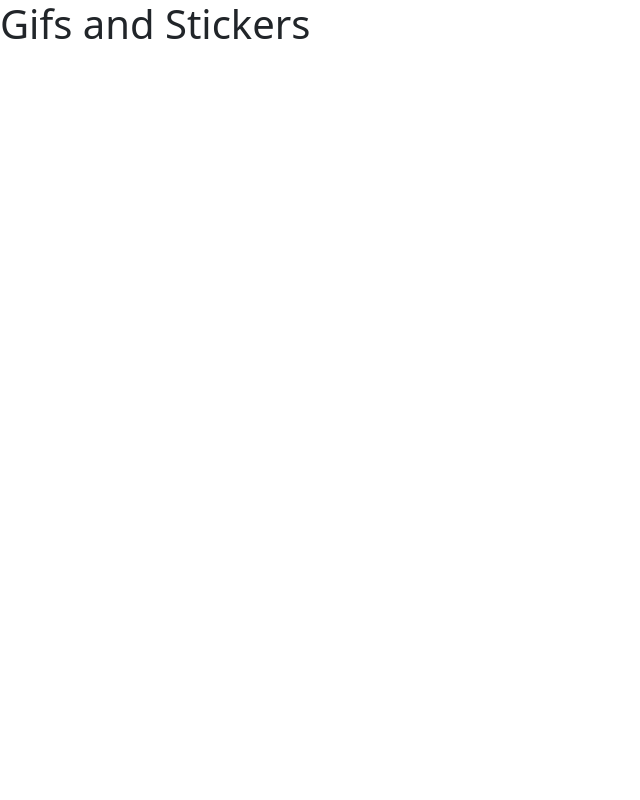
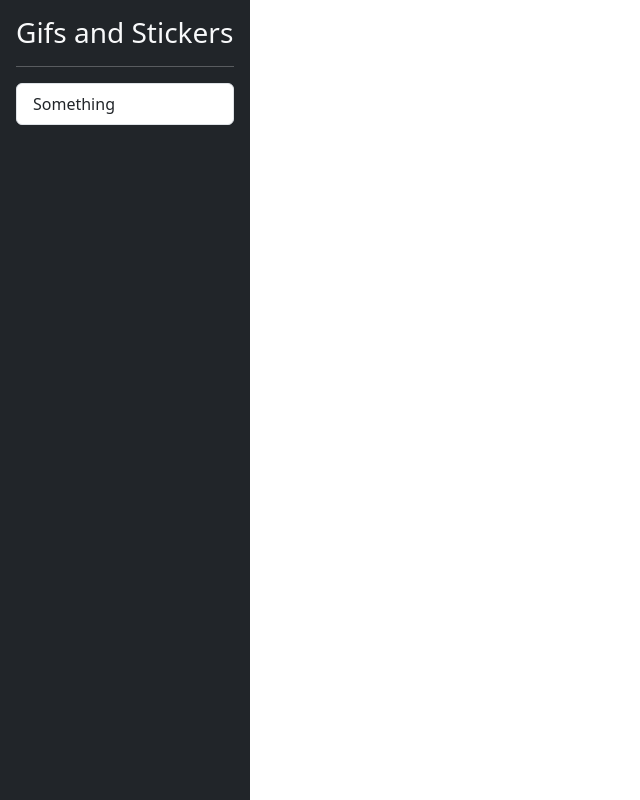
Before and after one commit to jestevezsoarez/gifs-and-stickers, an Angular app: page / in a window 1280 px wide. Shown: the whole page, without its empty margins (0-640 px from the left). Built offline with nearby package versions, Linux system fonts and the light colour scheme.

Commit message:
sidebar creation and integrate with modules

```diff
--- a/src/app/app.component.html
+++ b/src/app/app.component.html
@@ -1 +1,6 @@
-<h1>Gifs and Stickers</h1>
+<div class="d-flex">
+  <!-- Sidebar -->
+  <shared-sidebar></shared-sidebar>
+
+  <!-- Home Page -->
+</div>
--- /dev/null
+++ b/src/app/shared/components/sidebar/sidebar.component.css
@@ -0,0 +1,4 @@
+#sidebar {
+    height: 100vh;
+    width: 250px;
+}
--- /dev/null
+++ b/src/app/shared/components/sidebar/sidebar.component.html
@@ -0,0 +1,8 @@
+<div class="bg-dark border-right p-3" id="sidebar">
+  <h3 class="text-light">Gifs and Stickers</h3>
+  <hr class="text-white"/>
+
+  <div class="list-group list-reset">
+    <button class="list-group-item list-group-item-action">Something</button>
+  </div>
+</div>
```
Also changed, not shown: src/app/app.module.ts (+6 -1 lines), src/app/shared/components/sidebar/sidebar.component.ts (added, +10 -0 lines), src/app/shared/shared.module.ts (+7 -1 lines), 1 other file (tests, documents, lock files or other folders).
